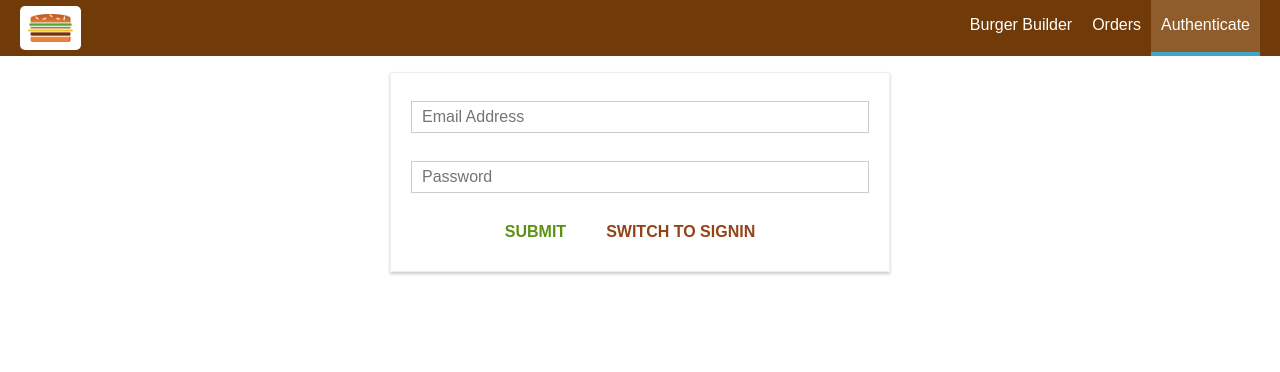
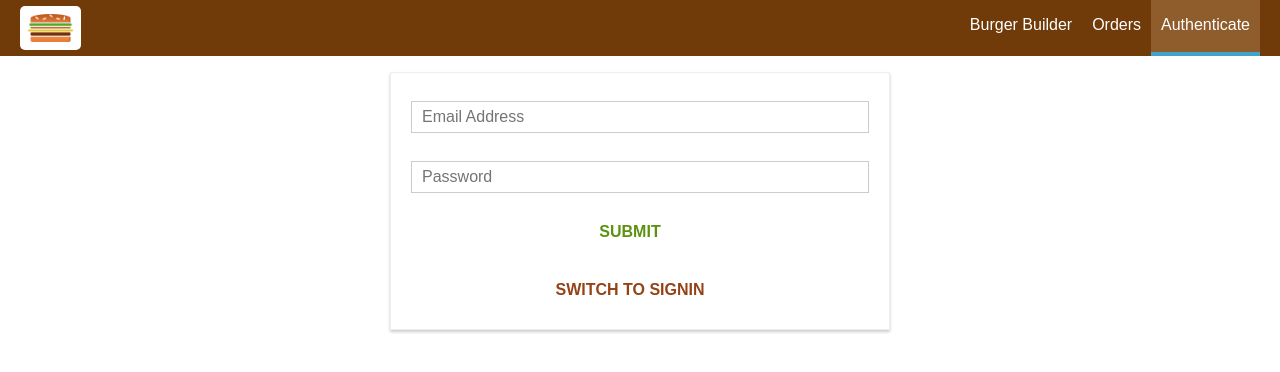
Before and after one commit to GarlandLai/Burger-Builder, a React (Create React App) app: page /auth in a window 1280 px wide. Shown: the top 372 px of the page. Built offline with nearby package versions, Linux system fonts and the light colour scheme.

Commit message:
switch button should not have been inside the form element. It caused it to submit the form when clicked

```diff
--- a/src/containers/Auth/Auth.js
+++ b/src/containers/Auth/Auth.js
@@ -128,10 +128,10 @@ class Auth extends Component {
 				<form onSubmit={this.submitHandler}>
 					{form}
 					<Button btnType="Success">SUBMIT</Button>
-					<Button clicked={this.switchAuthModeHandler} btnType="Danger">
-						SWITCH TO {this.state.isSignup ? 'SIGNIN' : 'SIGNUP'}
-					</Button>
 				</form>
+				<Button clicked={this.switchAuthModeHandler} btnType="Danger">
+					SWITCH TO {this.state.isSignup ? 'SIGNIN' : 'SIGNUP'}
+				</Button>
 			</div>
 		);
 	}
```
